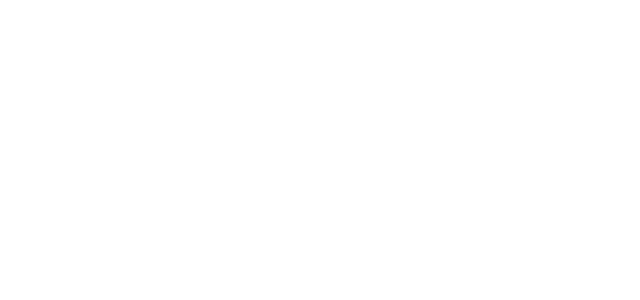
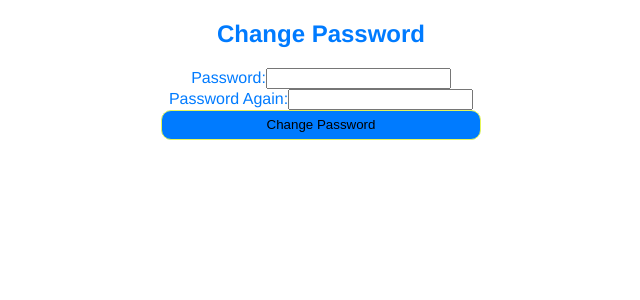
Before and after one commit to binayrijal/edutain, a Vue app: page /change-password in a window 1280 px wide. Before the commit this address had no page. Shown: the top 300 px of the page, without its empty margins (319-959 px from the left). Built offline with nearby package versions, Linux system fonts and the light colour scheme.

Commit message:
change password done

```diff
--- /dev/null
+++ b/src/components/ChangePassword.vue
@@ -0,0 +1,55 @@
+<template>
+    <div class="changepassword">
+      <h2>Change Password</h2>
+      <form @submit.prevent="changePassword">
+        <label for="oldPassword"> Password:</label>
+        <input type="password" class="" id="oldPassword" v-model="password" required>
+        <br>
+        <label for="newPassword"> Password Again:</label>
+        <input type="password" id="newPassword" v-model="password2" required>
+        <br>
+        <button class="submit" type="submit">Change Password</button>
+      </form>
+
+    </div>
+  </template>
+
+  <script>
+  import axios from 'axios';
+
+  export default {
+    data() {
+      return {
+        password: '',
+        password2: '',
+        message: ''
+      };
+    },
+    methods: {
+      async changePassword() {
+        const accessToken = JSON.parse(localStorage.getItem("user-value"));
+        try {
+          const response = await axios.post(
+            'http://127.0.0.1:8000/api/changepassword/',
+            {
+                password: this.password,
+                password2: this.password2
+            },
+
+            {
+                 headers:
+                 {
+                    Authorization: `Bearer ${accessToken.access}`
+                 }
+            }
+
+          );
+          alert( response.data.msg);
+          this.$router.push('/dashboard-content')
+        } catch (error) {
+          this.message = error.response.data.detail;
+        }
+      }
+    }
+  };
+  </script>
--- a/src/components/DashboardContent.vue
+++ b/src/components/DashboardContent.vue
@@ -14,7 +14,7 @@
         <nav class="nav">
             <router-link to="/" class="nav-item">Home</router-link>
             <router-link to="/dashboard" class="nav-item">Dashboard</router-link>
-            <router-link to="/profile" class="nav-item">ChangePassword</router-link>
+            <router-link to="/change-password" class="nav-item">ChangePassword</router-link>
             <button @click="showProgressReport = true" class="nav-item">Generate Report</button>
             <a href="login" class="nav-item" v-on:click="logout">Logout</a>
 
--- a/src/routes.js
+++ b/src/routes.js
@@ -21,6 +21,7 @@ import TimeCont from './components/TimeCont.vue'
 import QuizCont from './components/QuizCont.vue'
 import AngleCont from './components/AngleCont.vue'
 import AnimationVideo from './components/AnimationVideo.vue'
+import ChangePassword from './components/ChangePassword.vue'
 
 // import PdfCont from './components/PdfCont.vue'
 
@@ -136,6 +137,11 @@ const routes=[
         name: 'AnimationVideo',
         component: AnimationVideo
     },
+    {
+        path: '/change-password',
+        name: 'ChangePassword',
+        component: ChangePassword
+    },
     // {
     //     path: '/pdf-cont',
     //     name: 'PdfCont',
```
